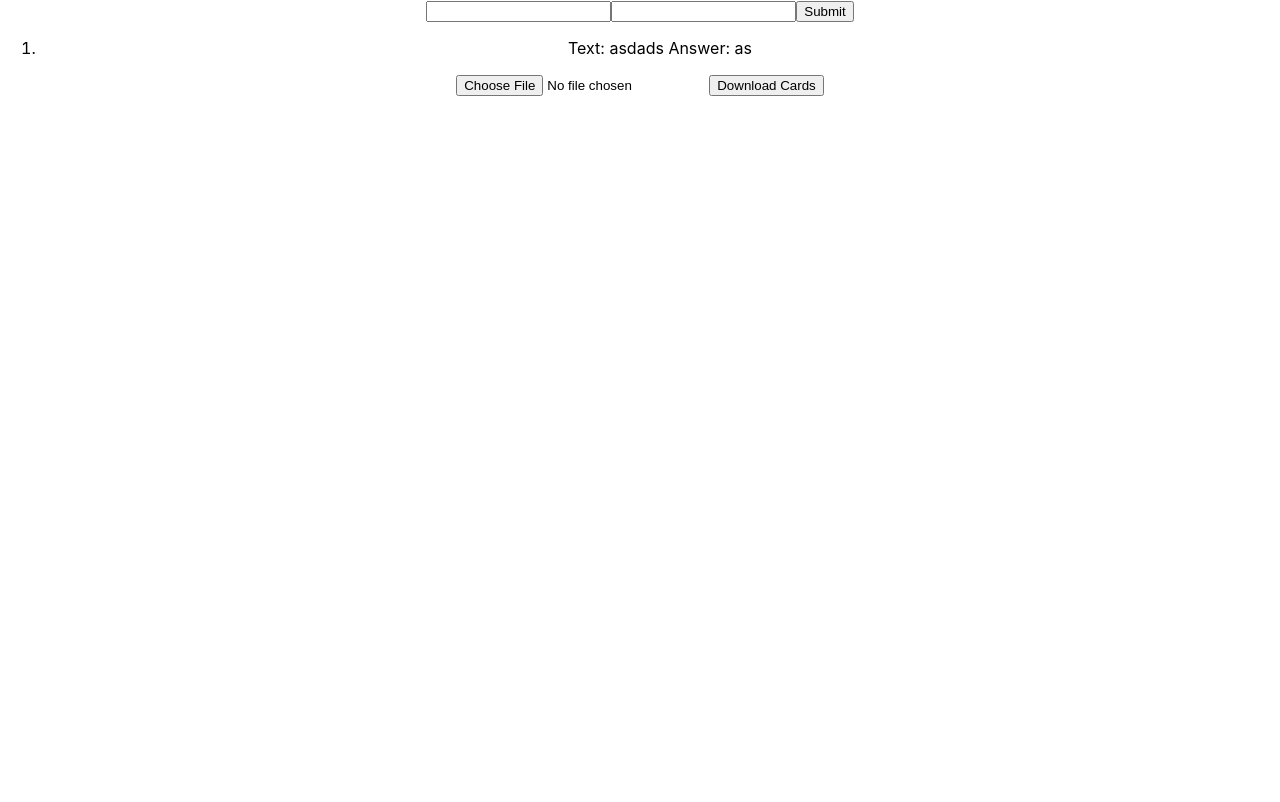
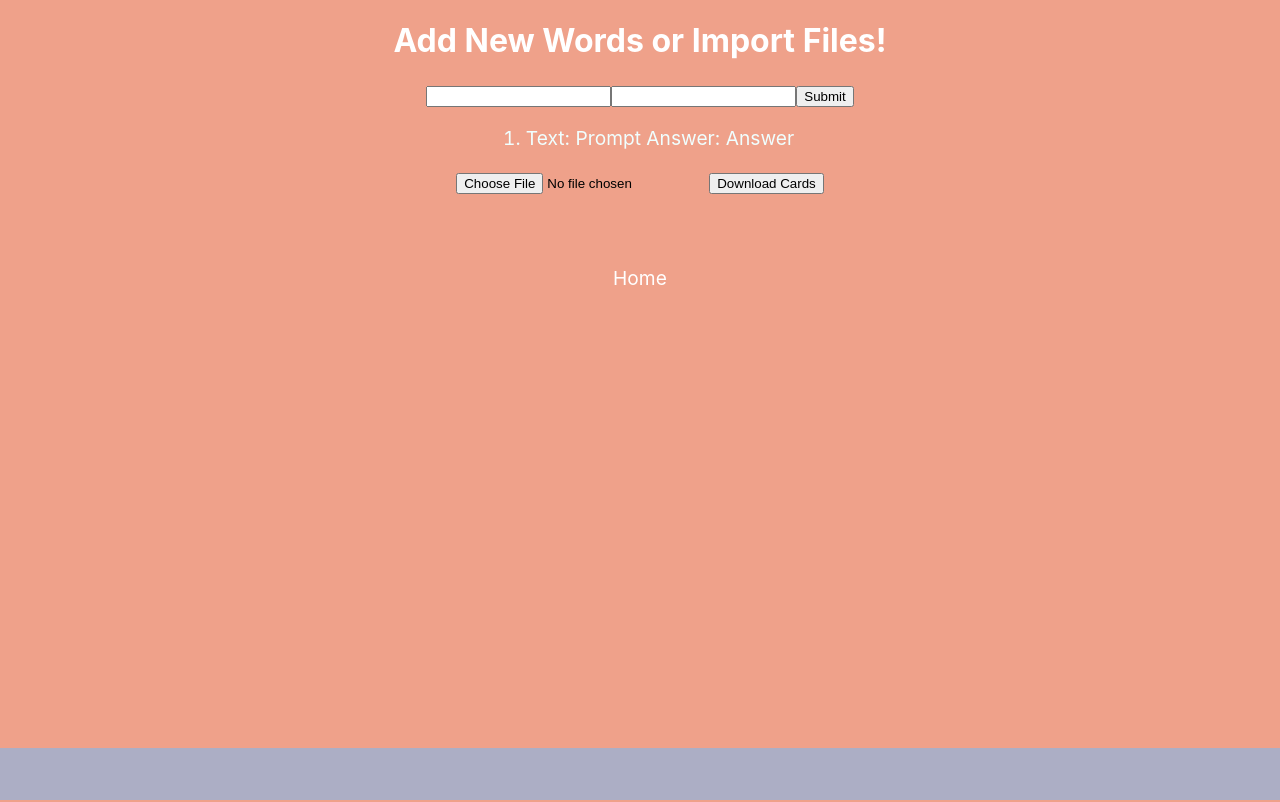
Before and after one commit to DivSam/McHacks, a React (Create React App) app in the folder client/: page /cards in a window 1280 px wide. Built offline with nearby package versions, Linux system fonts and the light colour scheme.

Commit message:
very aesthetics

```diff
--- a/client/src/about-us/AboutUs.js
+++ b/client/src/about-us/AboutUs.js
@@ -48,9 +48,7 @@ export default class AboutUs extends Component {
         </div>
         <div className="bottom">
           <ul>
-            <a href="" className="nav-links">
-              Here wit the gang
-            </a>
+            <a href="" className="nav-links"></a>
           </ul>
         </div>
       </body>
--- a/client/src/home-page/Home.css
+++ b/client/src/home-page/Home.css
@@ -1,7 +1,6 @@
 .TitlePage {
   background-color: #efa18a;
   justify-content: center;
-  display: flex;
   height: 90%;
   width: 100%;
   position: absolute;
@@ -18,14 +17,14 @@
   color: rgb(255, 255, 255);
   text-decoration: none;
   padding: 0.5rem 1rem;
-  justify-content: center;
 }
 
 .nav-bar {
-  display: flex;
   background-color: #f08d7e;
   height: 100%;
-  justify-content: center;
+  width: 100%;
+  display: flex;
+  justify-content: right;
 }
 
 .bottom {
@@ -46,3 +45,9 @@
   position: fixed;
   font-size: 1.2rem;
 }
+
+.Descrip {
+  color: white;
+  text-align: center;
+  padding-top: 10rem;
+}
--- a/client/src/home-page/Home.js
+++ b/client/src/home-page/Home.js
@@ -8,20 +8,30 @@ class Home extends Component {
     return (
       <body>
         <div className="nav-bar">
-          <ul>
+          <ul className="nav-items">
             <Link to="about" className="nav-links">
               About Us{" "}
             </Link>
-            <Link to="mchacks" className="nav-links">
-              McHacks{" "}
-            </Link>
           </ul>
         </div>
-        <div className="TitlePage"></div>
+        <div className="TitlePage">
+          <p className="Descrip">
+            For McHacks9, our team decided to build a comfy react/nodejs web app
+            designed for some fun studying or party games. We were mostly
+            inspired by websites like typeracer and quizlet!
+            <br></br>
+            Instructions:
+            <br />
+            Step 1: Create/Import some prompts and answers
+            <br />
+            Step 2: Try to answer the prompts as fast as possible before the
+            words fall on your head!
+          </p>
+        </div>
         <div className="modes">
           <ul>
             <Link to="prompt" className="nav-links">
-              Game1{" "}
+              Play Game{" "}
             </Link>
             <Link to="cards" className="nav-links">
               Create Quizlets{" "}
@@ -30,9 +40,7 @@ class Home extends Component {
         </div>
         <div className="bottom">
           <ul>
-            <a href="" className="nav-links">
-              Here wit the gang
-            </a>
+            <a href="" className="nav-links"></a>
           </ul>
         </div>
       </body>
--- /dev/null
+++ b/client/src/quizlets/cardsaver.css
@@ -0,0 +1,35 @@
+.main {
+  background-color: #efa18a;
+  justify-content: center;
+  position: absolute;
+  height: 90%;
+  width: 100%;
+  font-size: 1.2rem;
+}
+
+.description {
+  height: 100%;
+  background-color: #efa18a;
+  display: flex;
+  justify-content: center;
+  color: white;
+}
+
+.theList {
+  color: azure;
+  display: flex;
+  justify-content: center;
+}
+
+.nav-links {
+  color: rgb(255, 255, 255);
+  text-decoration: none;
+}
+
+.bottom {
+  position: absolute;
+  background-color: #acaec5;
+  left: 0;
+  bottom: 0;
+  right: 0;
+}
--- a/client/src/quizlets/cardsaver.js
+++ b/client/src/quizlets/cardsaver.js
@@ -1,11 +1,13 @@
 import React, { Component } from 'react';
+import "./cardsaver.css"
+import { Link } from 'react-router-dom';
 
 export default class Cardsaver extends Component{
 
     constructor(props){
         super(props)
         this.state = {
-            cards_saved:[["asdads","as"]],
+            cards_saved:[["Prompt","Answer"]],
             text:'',
             answer:'',
             selectedfile: null,
@@ -84,14 +86,18 @@ export default class Cardsaver extends Component{
                     )
                 });
         return(
-        <div>
-            <form onSubmit={this.handleSubmit}>
+            <body>
+                <div className='description'>
+                    <h1 className='title'>Add New Words or Import Files!</h1>
+                </div>
+                <div className='main'>
+            <form onSubmit={this.handleSubmit} className='form'>
                 <input  type="text" value = {this.state.text} onChange={this.handleText}></input>
                 <input type="text" value = {this.state.answer} onChange={this.handleAnswer}></input>
                 <input type = "submit" value = "Submit"/>
             </form>
-            <div>
-                <ol>
+            <div className='theList'>
+                <ol >
                     {cards_render}
                 </ol>
             </div>
@@ -99,8 +105,24 @@ export default class Cardsaver extends Component{
             <input id = 'files' type = 'file' name = 'file' onChange={this.onFileChange}/>
 
             <button type = 'button' onClick = {this.downloadCards}>Download Cards</button>
+            <br></br>
+            <br></br>
+            <br></br>
+            <br></br>
+            <Link to="/" className="nav-links">Home</Link>
+        </div>
+        <div className="bottom">
+          <ul>
+            <a href="" className="nav-links">
 
+            </a>
+          </ul>
         </div>
+
+
+
+            </body>
+
         )
     }
 }
```
